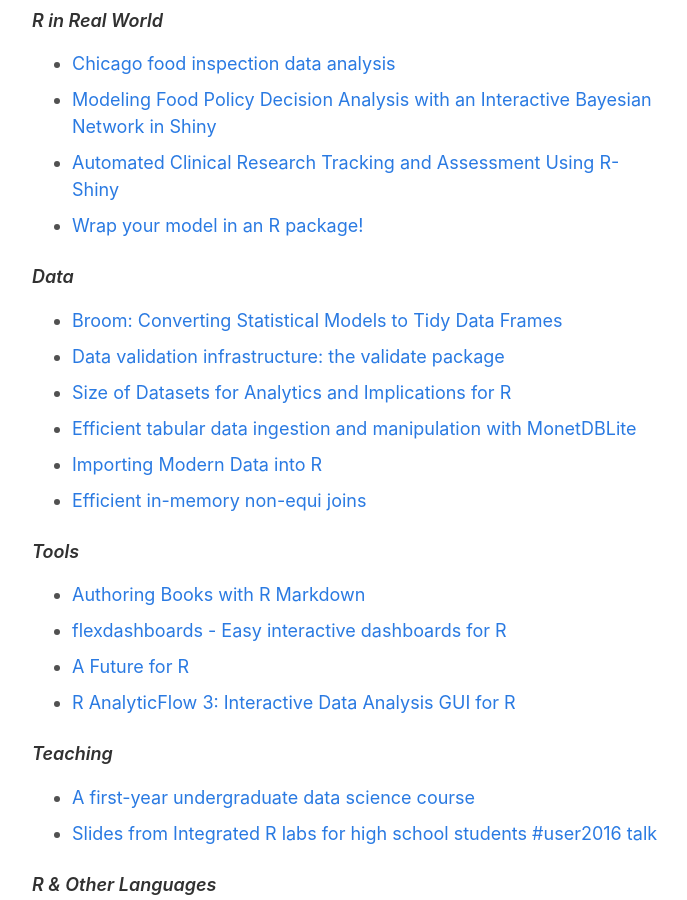
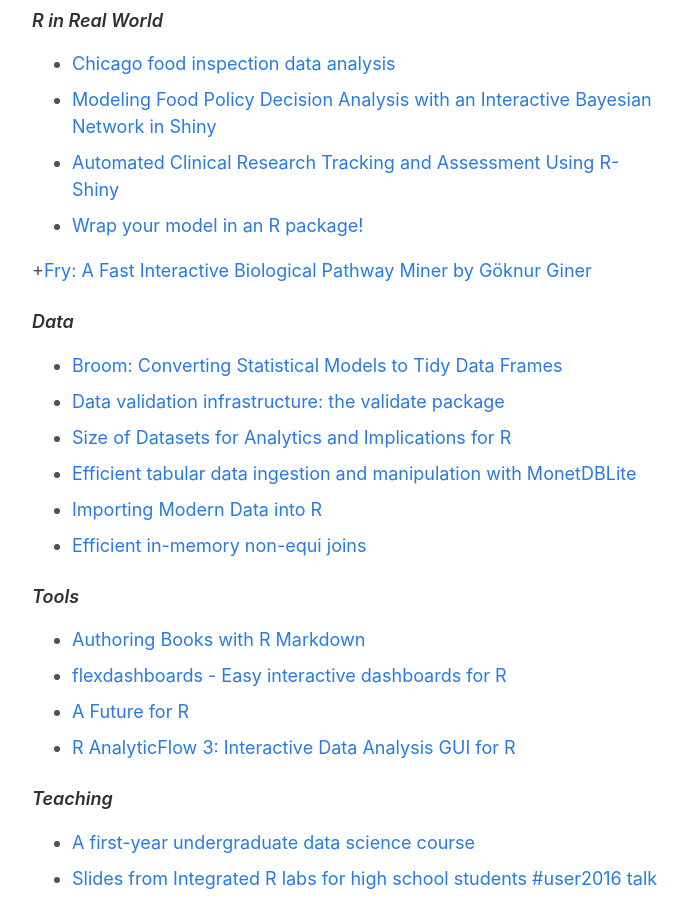
Before and after one commit to rweekly/rweekly.org, a Jekyll site: the page built from _posts/2016-7-3-user2016.md, in a window 1280 px wide and 900 px high, scrolled down 1670 px. Shown: the whole window, without its empty margins (293-980 px from the left). Built offline with Jekyll 4.4.1, drawn with Linux system fonts in a browser that asks for light colours; comment, search, counter and statistics services are not loaded.

Commit message:
Update 2016-7-3-user2016.md
Add link reported by #19

```diff
--- a/_posts/2016-7-3-user2016.md
+++ b/_posts/2016-7-3-user2016.md
@@ -74,14 +74,13 @@
 
 + [Chicago food inspection data analysis](https://chicago.github.io/food-inspections-evaluation/)
 
-
 + [Modeling Food Policy Decision Analysis with an Interactive Bayesian Network in Shiny](http://rpubs.com/rachwhatsit/192417)
-
 
 + [Automated Clinical Research Tracking and Assessment Using R-Shiny](https://github.com/haozhu233/presentations/blob/master/useR2016_shiny.pdf)
 
++ [Wrap your model in an R package!](https://speakerdeck.com/mrustl/wrap-your-model-in-an-r-package)
 
-+ [Wrap your model in an R package!](https://speakerdeck.com/mrustl/wrap-your-model-in-an-r-package)
++[Fry: A Fast Interactive Biological Pathway Miner by Göknur Giner](https://github.com/goknurginer/useR2016)
 
 #### Data
 
```
